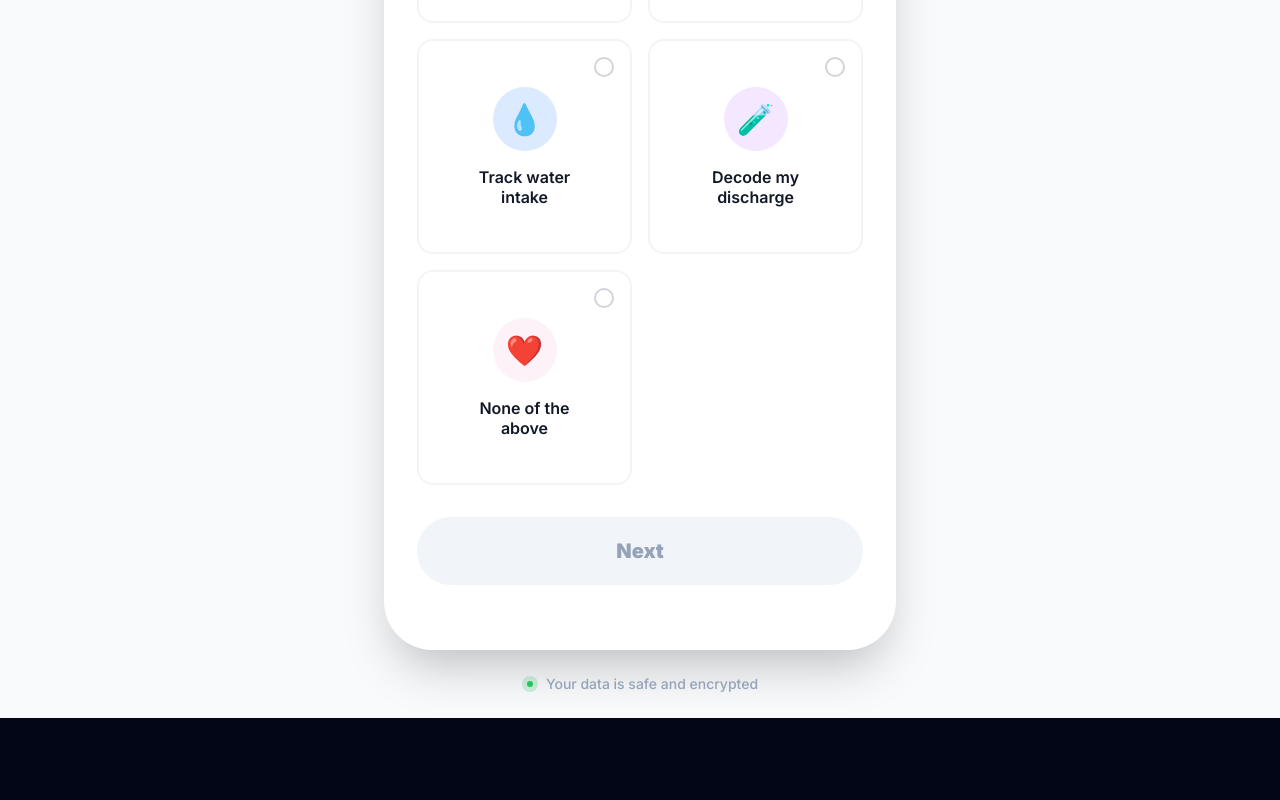
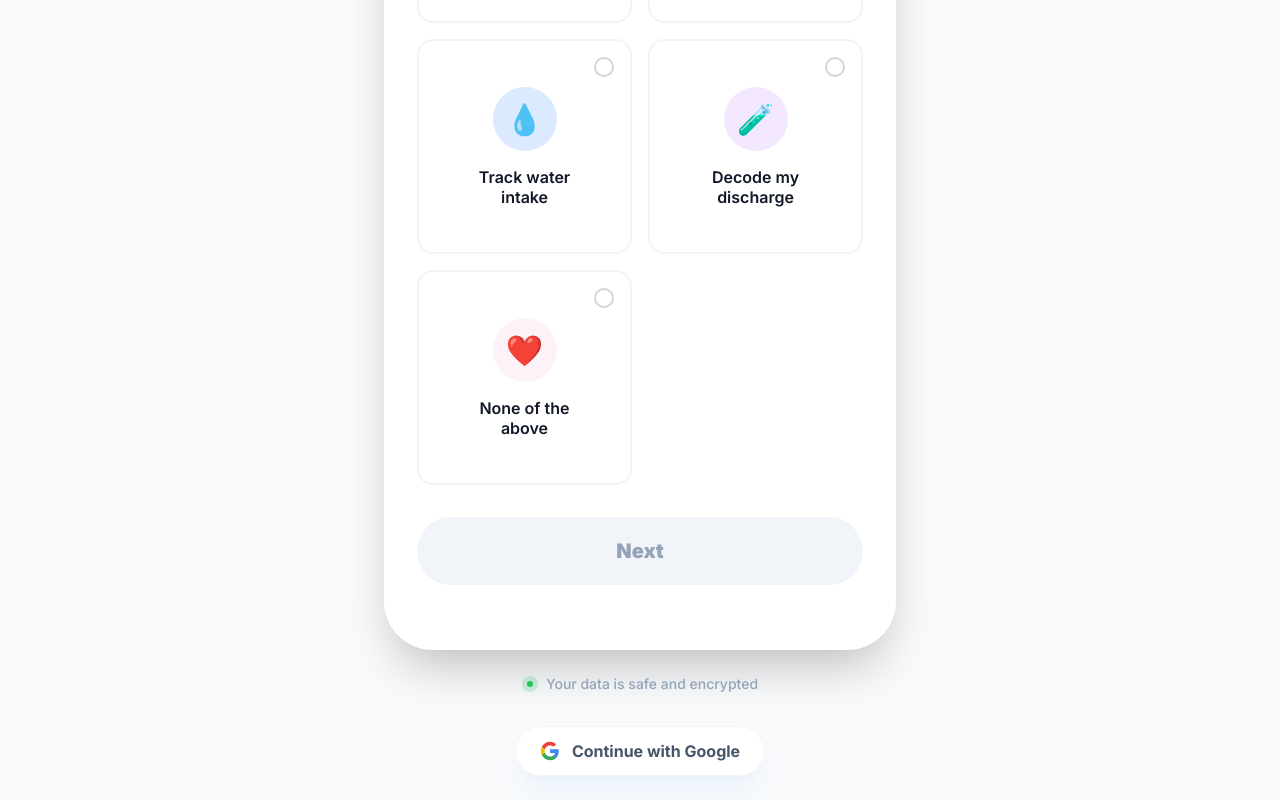
Before and after one commit to siavashakbarzadeh/fastingpro, a Next.js app: page / in a window 1280 px wide. Shown: the part 947-1747 px from the top of the page. Before the commit the page ends 1665 px from the top, so only its background shows below. Built offline with nearby package versions, Linux system fonts and the light colour scheme.

Commit message:
Update page.tsx

```diff
--- a/app/page.tsx
+++ b/app/page.tsx
@@ -533,6 +533,33 @@
         </div>
         Your data is safe and encrypted
       </div>
+
+      {currentStep === 0 && (
+        <button
+          onClick={() => router.push('/dashboard')}
+          className="mt-8 flex items-center gap-3 bg-white px-6 py-3 rounded-full shadow-xl shadow-blue-500/5 text-slate-600 font-bold hover:bg-slate-50 transition-all hover:scale-105 active:scale-95 border border-slate-100"
+        >
+          <svg className="w-5 h-5" viewBox="0 0 24 24">
+            <path
+              d="M22.56 12.25c0-.78-.07-1.53-.2-2.25H12v4.26h5.92c-.26 1.37-1.04 2.53-2.21 3.31v2.77h3.57c2.08-1.92 3.28-4.74 3.28-8.09z"
+              fill="#4285F4"
+            />
+            <path
+              d="M12 23c2.97 0 5.46-.98 7.28-2.66l-3.57-2.77c-.98.66-2.23 1.06-3.71 1.06-2.86 0-5.29-1.93-6.16-4.53H2.18v2.84C3.99 20.53 7.7 23 12 23z"
+              fill="#34A853"
+            />
+            <path
+              d="M5.84 14.09c-.22-.66-.35-1.36-.35-2.09s.13-1.43.35-2.09V7.07H2.18C1.43 8.55 1 10.22 1 12s.43 3.45 1.18 4.93l2.85-2.22.81-.62z"
+              fill="#FBBC05"
+            />
+            <path
+              d="M12 5.38c1.62 0 3.06.56 4.21 1.64l3.15-3.15C17.45 2.09 14.97 1 12 1 7.7 1 3.99 3.47 2.18 7.07l3.66 2.84c.87-2.6 3.3-4.53 6.16-4.53z"
+              fill="#EA4335"
+            />
+          </svg>
+          Continue with Google
+        </button>
+      )}
     </main>
   );
 }
```
